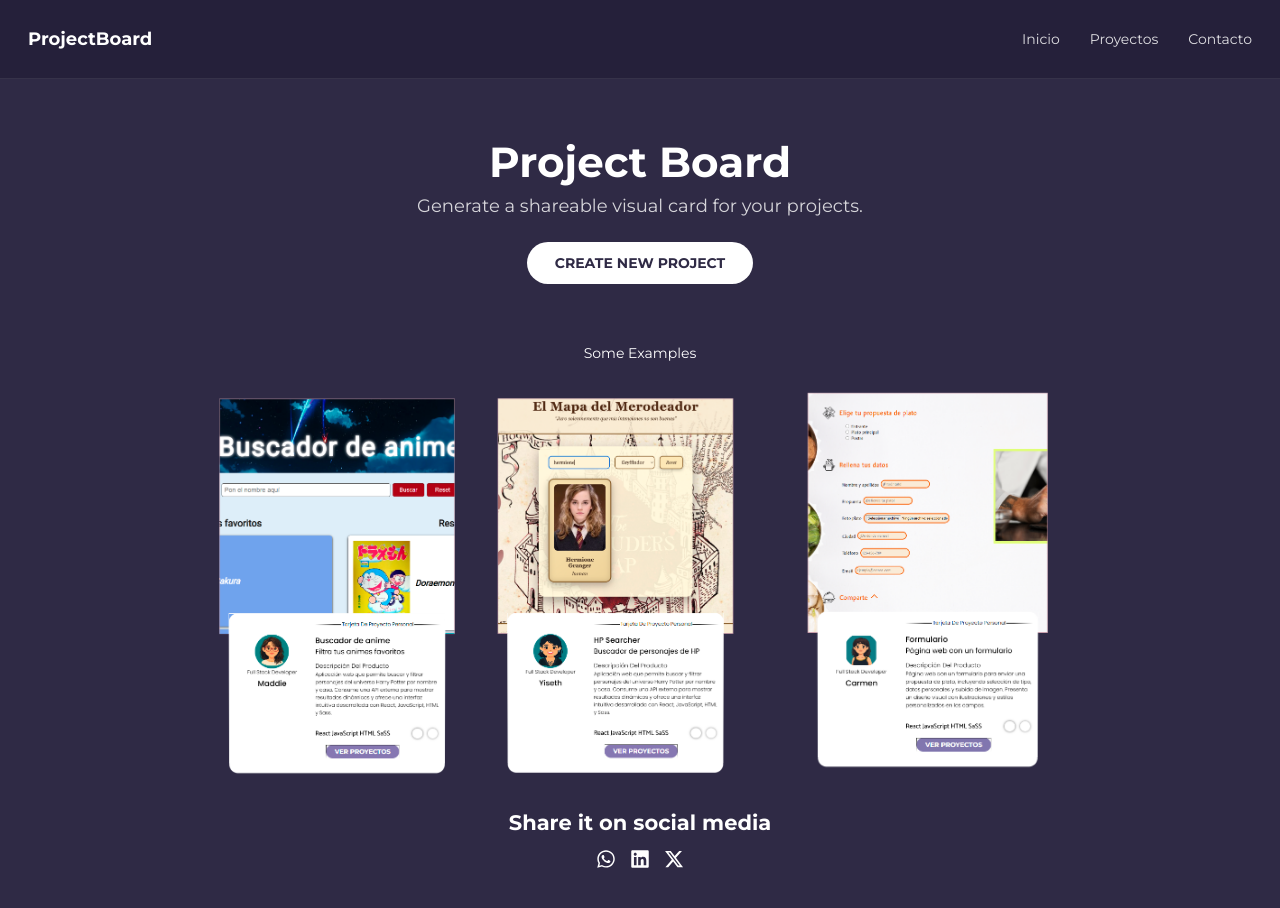
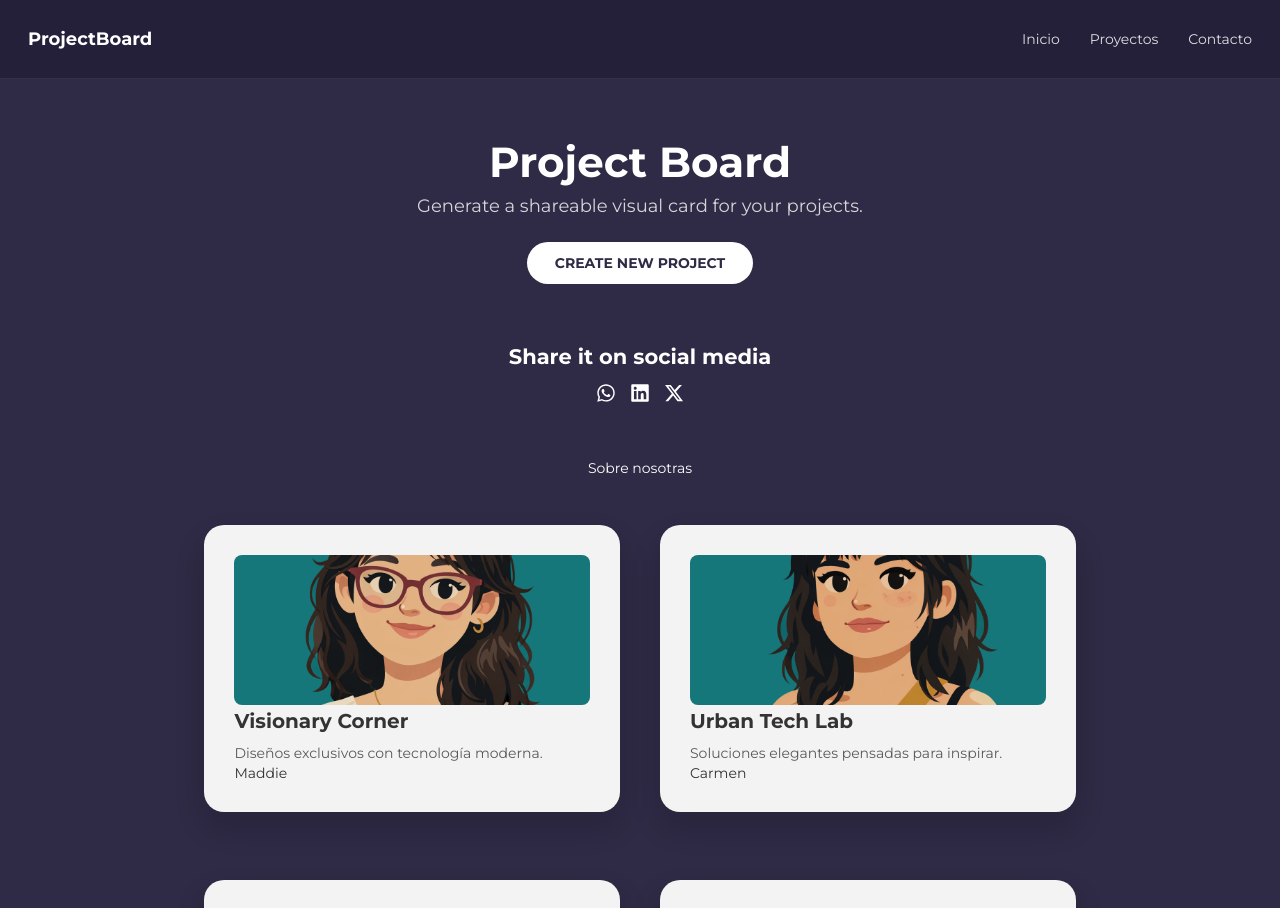
Before and after one commit to Adalab/project-promo-61-module-3-team-1, a React (Vite) app: page /#/ in a window 1280 px wide. Shown: the top 908 px of the page. Built offline with nearby package versions, Linux system fonts and the light colour scheme.

Commit message:
landing page with contact

```diff
--- a/src/App.jsx
+++ b/src/App.jsx
@@ -16,6 +16,7 @@ import Footer from './components/Footer/Footer';
 import Landing from './pages/Landing';
 import CardPage from './pages/CardPage';
 import Contact from './pages/Contact';
+import Projects from './pages/Projects';
 
 
 
@@ -120,9 +121,15 @@ function App() {
         path="/cardPage"
         element={<CardPage formData={formData} />}
       />
+      {/* Página Contact */}
       <Route
         path="/Contact"
         element={<Contact/>}
+      />
+       {/* Página Projects */}
+      <Route
+        path="/Projects"
+        element={<Projects/>}
       />
 
     </Routes>
--- a/src/components/Header/Header.jsx
+++ b/src/components/Header/Header.jsx
@@ -27,9 +27,8 @@ const Header = () => {
           Inicio
         </span>
 
-        <span className="header__link">
-          Proyectos
-        </span>
+
+        <Link to="/Projects"className="header__link">Proyectos</Link>
 
 
         <Link to="/Contact"className="header__link">Contacto</Link>
--- a/src/pages/Contact.jsx
+++ b/src/pages/Contact.jsx
@@ -36,6 +36,7 @@ const Contact = () => {
     ];
     return (
         <div className="pageContact">
+            <p className="textConocenos">Sobre nosotras</p>
             <div className="landing__grid">
             {projects.map((project, index) => (
             <div key={index} className="landing__card">
@@ -53,6 +54,7 @@ const Contact = () => {
                 {project.author}
                 </span>
             </div>
+
             ))}
         </div>
       </div>
--- a/src/pages/Contact.scss
+++ b/src/pages/Contact.scss
@@ -4,8 +4,20 @@
 
     height: 100vh;
     background-color: #2f2a45;
+    display: flex;
+    flex-direction: column;
+    align-items: center;
+    padding-top: 2rem;
 }
 
 .landing__card {
     margin-top: 2rem;
 }
+
+
+.center {
+    display: flex;
+    flex-direction: column;
+    justify-content: center;
+    align-items: center;
+}
--- a/src/pages/Landing.jsx
+++ b/src/pages/Landing.jsx
@@ -2,14 +2,14 @@ import { useNavigate } from "react-router-dom";
 import Footer from "../components/Footer/Footer";
 import Header from "../components/Header/Header";
 import "./Landing.scss";
-
-import imgYiyi from "../images/imageYiyi.png";
-import imgMaddie from "../images/imageMaddie.png";
-import imgCarmen from "../images/imageCarmen.png";
-
 import { FaLinkedin } from "react-icons/fa";
 import { FaXTwitter } from "react-icons/fa6";
 import { FaWhatsapp } from "react-icons/fa";
+
+import Contact from "./Contact.jsx";
+
+
+
 
 
 export default function Landing() {
@@ -33,13 +33,7 @@ export default function Landing() {
           CREATE NEW PROJECT
         </button>
       </div>
-      <p>Some Examples</p>
-      <div className="containerimgChicas">
-        <img src={imgMaddie} alt="Maddie" className="imgChicas"/>
-        <img src={imgYiyi} alt="Yiyi" className="imgChicas"/>
-        <img src={imgCarmen} alt="Carmen" className="imgCar"/>
-      </div>
-      <div>
+      <div className="center">
             <h2>Share it on social media</h2>
             <div className="icons">
             <FaWhatsapp className="button__icon" />
@@ -47,6 +41,8 @@ export default function Landing() {
             <FaXTwitter className="button__icon" />
             </div>
         </div>
+      <Contact/>
+
 
 
 
--- a/src/pages/Landing.scss
+++ b/src/pages/Landing.scss
@@ -121,12 +121,12 @@
 
 .imgChicas {
 
-  width: 250px;
+  width: 350px;
 
 }
 .imgCar {
 
-  width: 300px;
+  width: 400px;
 
 }
 
@@ -147,3 +147,9 @@
   gap: 1rem;
   justify-content: center;
 }
+
+.textConocenos {
+  display: flex;
+  justify-content: center;
+  padding-top: 1rem;
+}
--- /dev/null
+++ b/src/pages/Projects.jsx
@@ -0,0 +1,28 @@
+import imgYiyi from "../images/imageYiyi.png";
+import imgMaddie from "../images/imageMaddie.png";
+import imgCarmen from "../images/imageCarmen.png";
+
+import { FaLinkedin } from "react-icons/fa";
+import { FaXTwitter } from "react-icons/fa6";
+import { FaWhatsapp } from "react-icons/fa";
+import './Contact.scss';
+
+
+const Projects = () => {
+
+
+    return (
+        <div className="pageContact">
+            <p>Some Examples</p>
+        <div className="containerimgChicas">
+            <img src={imgMaddie} alt="Maddie" className="imgChicas"/>
+            <img src={imgYiyi} alt="Yiyi" className="imgChicas"/>
+            <img src={imgCarmen} alt="Carmen" className="imgCar"/>
+        </div>
+
+      </div>
+
+    )
+}
+
+export default Projects;
```
Lines whose indentation alone changed are shown as unchanged.
